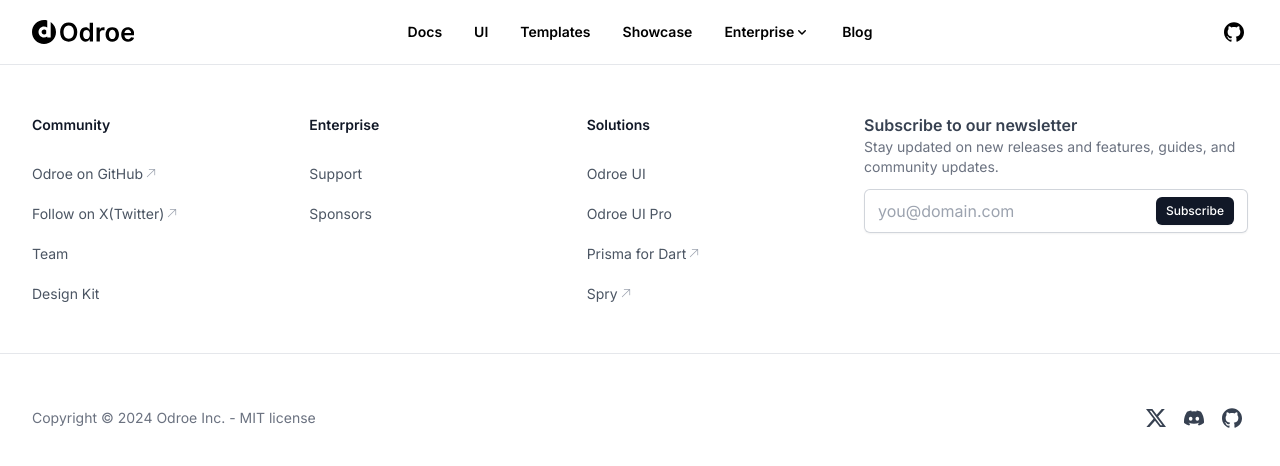
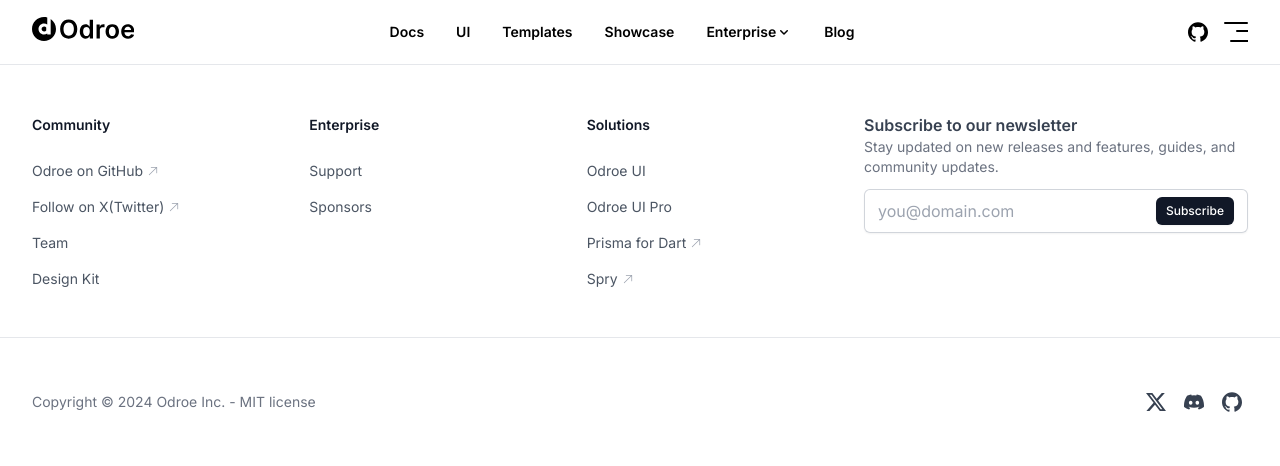
Before and after one commit to odroe/odroe, a Next.js app in the folder sites/odroe.dev/: page / in a window 1280 px wide. Shown: the top 466 px of the page. Built offline with nearby package versions, Linux system fonts and the light colour scheme.

Commit message:
chore: WIP

```diff
--- a/sites/odroe.dev/app/(app)/_hamburger-icon.tsx
+++ /dev/null
@@ -1,12 +0,0 @@
-export const HanburgerIcon = ({ open = false }: { open?: boolean }) => {
-  return (
-    <span
-      className="relative size-6 group overflow-hidden block aria-expanded:translate-y-0.5 transition-all"
-      aria-expanded={open}
-    >
-      <span className="transition-all w-full h-0.5 bg-black absolute left-0 top-0 origin-center translate-y-0.5 group-hover:translate-x-1/4 group-aria-expanded:-translate-x-0 group-aria-expanded:translate-y-2.5 group-aria-expanded:-rotate-45 rounded-full" />
-      <span className="transition-all w-full h-0.5 bg-black absolute left-0 top-0 translate-y-2.5 translate-x-2/4 group-hover:translate-x-0 group-aria-expanded:translate-x-full rounded-full" />
-      <span className="transition-all w-full h-0.5 bg-black absolute left-0 bottom-0 origin-center -translate-y-0.5 translate-x-1/4 group-hover:translate-x-2/4 group-aria-expanded:translate-x-0 group-aria-expanded:-translate-y-3 group-aria-expanded:rotate-45 rounded-full" />
-    </span>
-  );
-};
--- a/sites/odroe.dev/app/(app)/_header.tsx
+++ b/sites/odroe.dev/app/(app)/_header.tsx
@@ -6,11 +6,13 @@
 
 export const Header = () => {
   return (
-    <header className="w-full h-16 sticky z-30 top-0 backdrop-blur bg-white/5 dark:bg-black/5 border-b border-b-gray-200 lg:border-b-0">
+    <header className="w-full h-16 sticky top-0 z-30 backdrop-blur bg-white/5 dark:bg-black/5 border-b border-b-gray-200 dark:border-b-gray-800 lg:border-b-0">
       <div className="mx-auto px-4 sm:px-6 lg:px-8 max-w-7xl flex items-center justify-between gap-3 h-full">
-        <Link href="/" className="lg:flex-1">
-          <BrandLogo className="h-6 fill-black dark:fill-white" />
-        </Link>
+        <div className="lg:flex-1">
+          <Link href="/" className=" inline-block">
+            <BrandLogo className="h-6 fill-black dark:fill-white" />
+          </Link>
+        </div>
         <Navigation className="hidden lg:flex items-center gap-x-8 h-16" />
         <div className="flex-1 justify-end hidden items-center lg:flex gap-2">
           <Link
--- a/sites/odroe.dev/app/(app)/_mobile-navigation.tsx
+++ b/sites/odroe.dev/app/(app)/_mobile-navigation.tsx
@@ -1,9 +1,54 @@
-import { HanburgerIcon } from './_hamburger-icon';
+'use client';
+
+import { Button, Dialog, DialogPanel, Transition } from '@headlessui/react';
+import { createContext, useContext, useState } from 'react';
+import { Header } from './_header';
+import Link from 'next/link';
+import { BrandLogo } from '@/components/brand';
+
+export const HanburgerIcon = () => {
+  return (
+    <span className="relative size-6 overflow-hidden block aria-expanded:translate-y-0.5 transition-all">
+      <span className="transition-all w-full h-0.5 bg-current absolute left-0 top-0 origin-center translate-y-0.5 group-hover:translate-x-1/4 group-aria-expanded:-translate-x-0 group-aria-expanded:translate-y-2.5 group-aria-expanded:-rotate-45 rounded-full" />
+      <span className="transition-all w-full h-0.5 bg-current absolute left-0 top-0 translate-y-2.5 translate-x-2/4 group-hover:translate-x-0 group-aria-expanded:translate-x-full rounded-full" />
+      <span className="transition-all w-full h-0.5 bg-current absolute left-0 bottom-0 origin-center -translate-y-0.5 translate-x-1/4 group-hover:translate-x-2/4 group-aria-expanded:translate-x-0 group-aria-expanded:-translate-y-3 group-aria-expanded:rotate-45 rounded-full" />
+    </span>
+  );
+};
+
+const context = createContext(false);
+
+const AppBar = ({ onClose }: { onClose: () => void }) => {
+  const open = useContext(context);
+
+  return (
+    <div className="w-full h-16 sticky top-0 z-50 border-b border-b-gray-200 dark:border-b-gray-800">
+      <div className="mx-auto px-4 sm:px-6 lg:px-8 max-w-7xl flex items-center justify-between gap-3 h-full">
+        <Link href="/" className="lg:flex-1">
+          <BrandLogo className="h-6 fill-black dark:fill-white" />
+        </Link>
+        <Button className="group" onClick={onClose} aria-expanded={open}>
+          <HanburgerIcon />
+        </Button>
+      </div>
+    </div>
+  );
+};
 
 export const MobileNavigation = () => {
+  const [isOpen, setOpenState] = useState(false);
+  const taggleOpen = () => setOpenState(!isOpen);
+
   return (
-    <button className="lg:hidden">
-      <HanburgerIcon />
-    </button>
+    <context.Provider value={isOpen}>
+      <Button className="group" onClick={taggleOpen} aria-expanded={isOpen}>
+        <HanburgerIcon />
+      </Button>
+      <Transition appear show={isOpen}>
+        <div className="fixed inset-0 z-20 w-screen top-16 overflow-y-auto bg-transparent backdrop-blur">
+          <div className="max-w-lg space-y-4 bg-white p-12">222</div>
+        </div>
+      </Transition>
+    </context.Provider>
   );
 };
--- a/sites/odroe.dev/app/(app)/_navigation.tsx
+++ b/sites/odroe.dev/app/(app)/_navigation.tsx
@@ -84,7 +84,7 @@
             to: 'bottom',
             gap: 12,
           }}
-          className="rounded-xl bg-white/5 text-sm/6 [--anchor-gap:var(--spacing-5)] shadow border dark:border-white/5 border-black/10 backdrop-blur z-50"
+          className="rounded-xl text-sm/6 [--anchor-gap:var(--spacing-5)] shadow border dark:border-gray-800 border-gray-200 backdrop-blur z-50"
         >
           <div className="p-3 max-w-80">
             {children.map((props) => (
--- /dev/null
+++ b/sites/odroe.dev/app/(app)/enterprise/support/page.tsx
@@ -0,0 +1 @@
+export default () => <div>Support</div>;
--- a/sites/odroe.dev/app/(app)/page.tsx
+++ b/sites/odroe.dev/app/(app)/page.tsx
@@ -1,3 +1,3 @@
 export default () => {
-  return <div></div>;
+  return <main></main>;
 };
--- a/sites/odroe.dev/app/_footer.tsx
+++ b/sites/odroe.dev/app/_footer.tsx
@@ -58,13 +58,13 @@
                   <li key={href}>
                     <Link
                       href={href}
-                      className="text-sm relative text-gray-600 dark:text-gray-300 hover:text-gray-900 dark:hover:text-white z-0"
+                      className="text-sm text-gray-600 dark:text-gray-300 hover:text-gray-900 dark:hover:text-white flex gap-1"
                       target={target ? '_blank' : undefined}
                       rel={target ? 'noopener noreferrer' : undefined}
                     >
                       {label}
                       {target && (
-                        <ArrowUpRightIcon className="size-3 absolute top-0.5 -right-3.5 text-gray-400 dark:text-gray-500" />
+                        <ArrowUpRightIcon className="size-3 text-gray-400 dark:text-gray-500 translate-y-1" />
                       )}
                     </Link>
                   </li>
```
